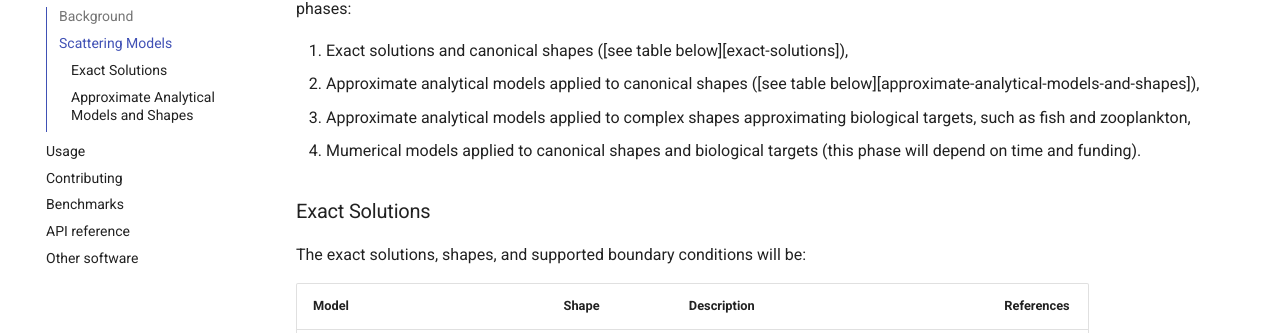
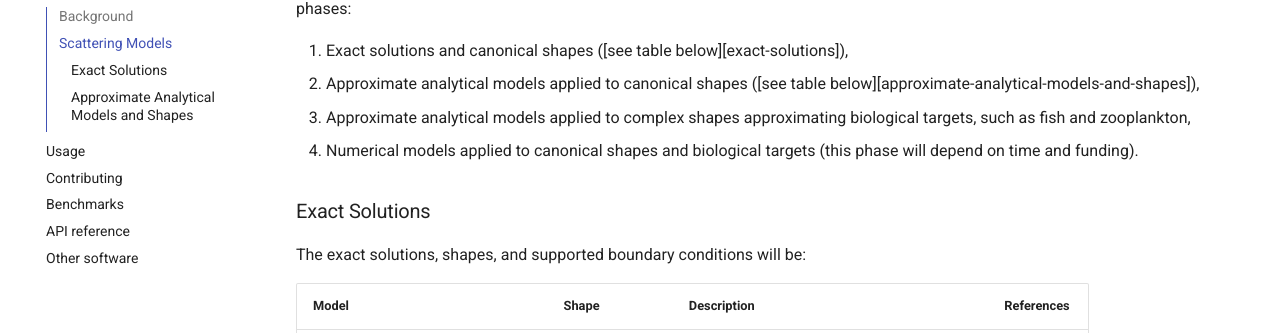
Before and after one commit to ices-tools-dev/echoSMs, an MkDocs documentation site: the page built from docs/index.md, in a window 1280 px wide and 900 px high, scrolled down 637 px. Shown: the part 119-452 px from the top of the window. Built offline with MkDocs 1.6.1 and Material for MkDocs 9.7.7, drawn with Linux system fonts in a browser that asks for light colours; comment, search, counter and statistics services are not loaded.

Commit message:
Polish documentation

```diff
--- a/docs/index.md
+++ b/docs/index.md
@@ -17,7 +17,7 @@ The initial set of acoustic scattering models will be those used in [Jech et al.
 1. Exact solutions and canonical shapes ([see table below][exact-solutions]),
 2. Approximate analytical models applied to canonical shapes ([see table below][approximate-analytical-models-and-shapes]),
 3. Approximate analytical models applied to complex shapes approximating biological targets, such as fish and zooplankton,
-4. Mumerical models applied to canonical shapes and biological targets (this phase will depend on time and funding).
+4. Numerical models applied to canonical shapes and biological targets (this phase will depend on time and funding).
 
 ### Exact Solutions
 
```
Also changed, not shown: docs/contributing.md (+3 -3 lines).
